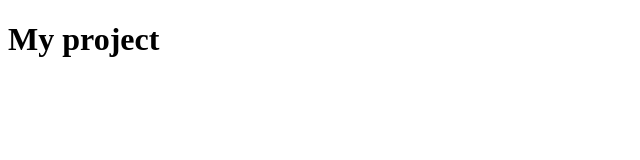
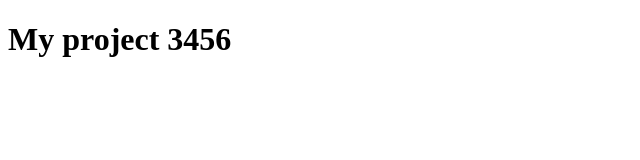
Before and after one commit to MariiaNH/nedilko_projects, a plain HTML site: page index.html in a window 1280 px wide. Shown: the whole page, without its empty margins (0-640 px from the left). Drawn offline with Linux system fonts and the light colour scheme.

Commit message:
h1 was changed

```diff
--- a/index.html
+++ b/index.html
@@ -7,6 +7,6 @@
   <title>My project 1234</title>
 </head>
 <body>
-  <h1>My project</h1>
+  <h1>My project 3456</h1>
 </body>
 </html>
```
